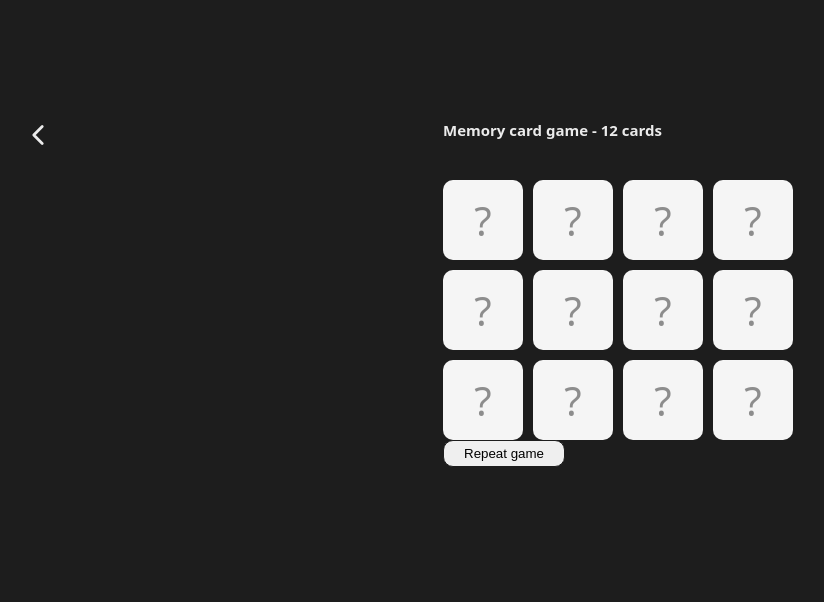
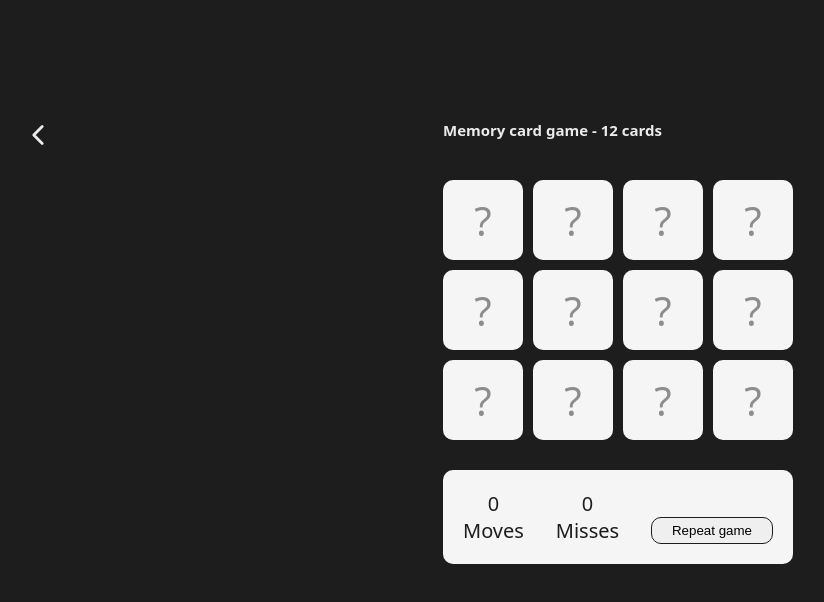
Before and after one commit to Michelpinto/brain-games-website, a React (Vite) app: page /levels/1 in a window 1280 px wide. Shown: the top 602 px of the page, without its empty margins (37-861 px from the left). Built offline with nearby package versions, Linux system fonts and the light colour scheme.

Commit message:
latest updates

```diff
--- a/src/pages/memory-game/game/MemoryGameUI.tsx
+++ b/src/pages/memory-game/game/MemoryGameUI.tsx
@@ -1,20 +1,43 @@
-import React from 'react';
+import React, { Dispatch, SetStateAction } from 'react';
 import { IoChevronBackOutline } from 'react-icons/io5';
 import { Link } from 'react-router-dom';
 
-import { Button, CardWrapper, Div, FrontFace, Main } from './styles';
+import {
+  Button,
+  CardWrapper,
+  Container,
+  Div,
+  FrontFace,
+  InsideContainer,
+  Main,
+  Overlay,
+  Text,
+} from './styles';
 import { Card } from './MemoryGame';
+import Modal from '../../../components/modal/Modal';
 
 interface IProps {
   cards: Card[];
   handleClick: (index: number) => void;
   handleReset: () => void;
+  moves: number;
+  misses: number;
+  message: string;
+  showModal: boolean;
+  setShowModal: Dispatch<SetStateAction<boolean>>;
+  revealCards: boolean;
 }
 
 const MemoryGameUI: React.FC<IProps> = ({
   cards,
   handleClick,
   handleReset,
+  moves,
+  misses,
+  message,
+  showModal,
+  setShowModal,
+  revealCards,
 }) => {
   let columns;
 
@@ -37,6 +60,7 @@ const MemoryGameUI: React.FC<IProps> = ({
   }
 
   return (
+    <>
       <Main>
         <Link to='/levels'>
           <IoChevronBackOutline />
@@ -51,14 +75,48 @@ const MemoryGameUI: React.FC<IProps> = ({
                 key={index}
                 onClick={() => handleClick(index)}
               >
+                {revealCards ? (
+                  <FrontFace>{card.content}</FrontFace>
+                ) : (
                   <FrontFace>{card.flipped ? card.content : '?'}</FrontFace>
+                )}
               </CardWrapper>
             ))}
           </Div>
 
+          <Container>
+            <Text>
+              <span>{moves}</span> Moves
+            </Text>
+            <Text>
+              <span>{misses}</span> Misses
+            </Text>
             <Button onClick={() => handleReset()}>Repeat game</Button>
+          </Container>
         </section>
       </Main>
+
+      {showModal && (
+        <Modal>
+          <InsideContainer>
+            {message}
+            {Math.abs(moves - misses) <= 5 ? (
+              <Button
+                onClick={() => {
+                  handleReset();
+                  setShowModal(false);
+                }}
+              >
+                Repeat game
+              </Button>
+            ) : (
+              <Button>Next level</Button>
+            )}
+          </InsideContainer>
+        </Modal>
+      )}
+      {showModal && <Overlay />}
+    </>
   );
 };
 
```
Lines whose indentation alone changed are shown as unchanged.
